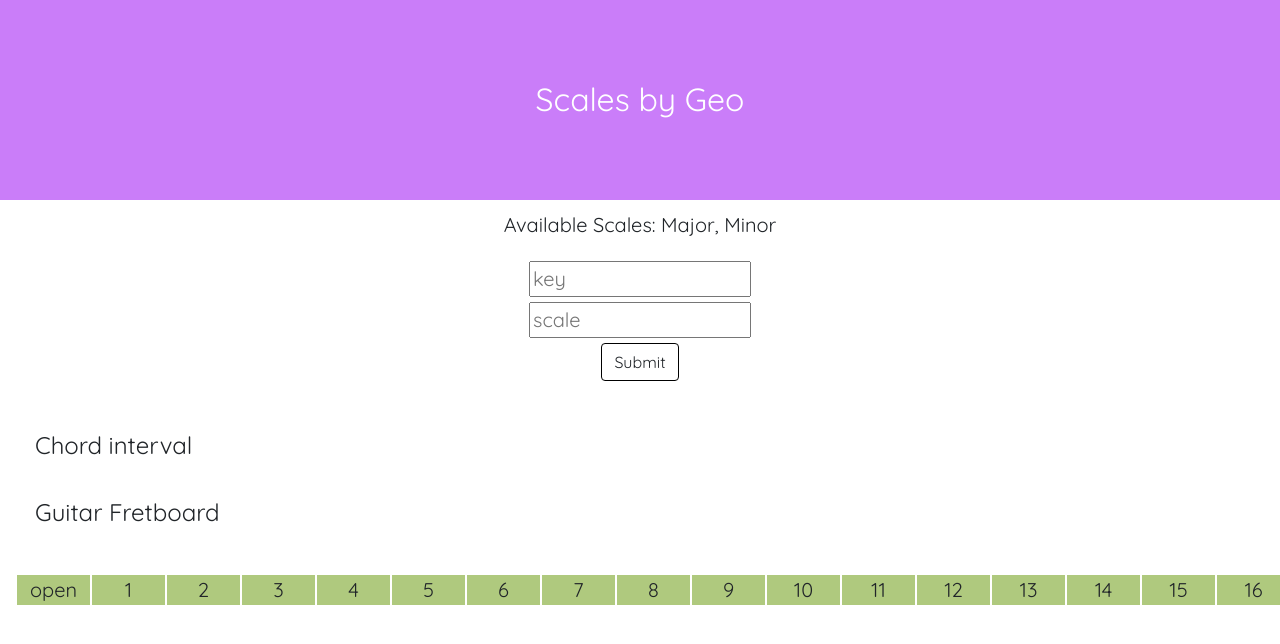
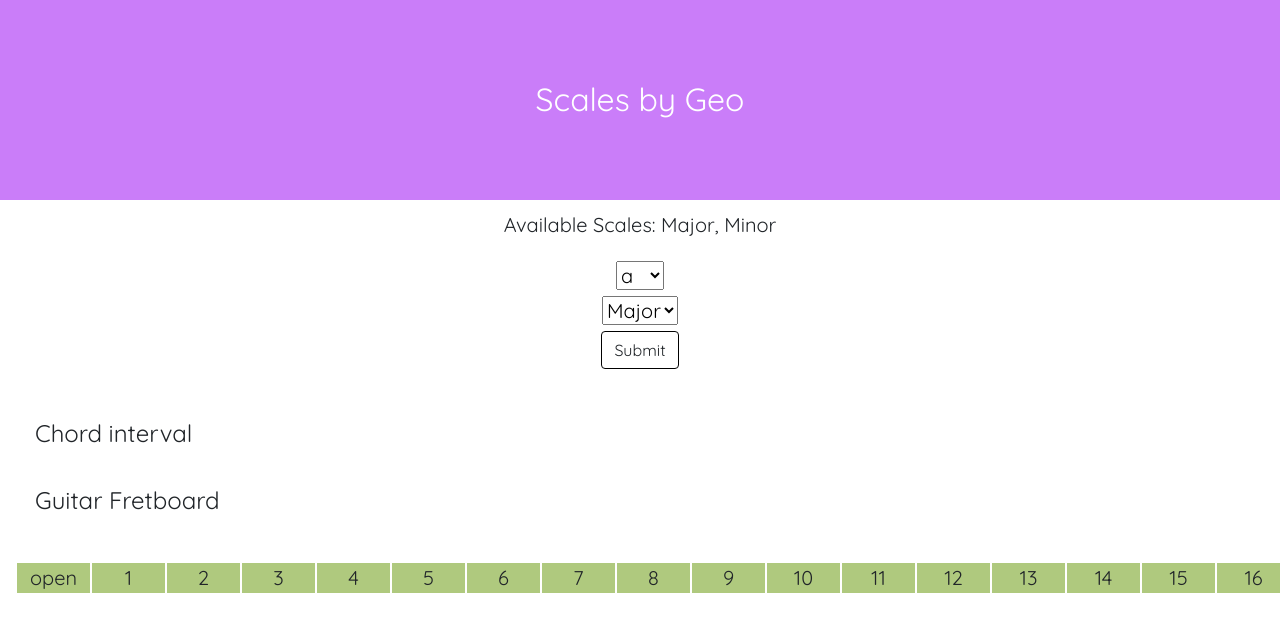
Before and after one commit to geonith-george/scales, an Angular app: page / in a window 1280 px wide. Shown: the top 644 px of the page. Built offline with nearby package versions, Linux system fonts and the light colour scheme.

Commit message:
add options

```diff
--- a/src/app/scale-components/options/options.component.html
+++ b/src/app/scale-components/options/options.component.html
@@ -6,11 +6,29 @@
     </div>
 
     <div>
-      <input type="text" placeholder="Key" #key style="text-transform:lowercase;" required>
+      <!-- <input type="text" placeholder="Key" #key style="text-transform:lowercase;" required> -->
+      <select name="key" id="key" #key>
+        <option value="a" #key>a</option>
+        <option value="a#" #key>a#</option>
+        <option value="b" #key>b</option>
+        <option value="c" #key>c</option>
+        <option value="c#" #key>c#</option>
+        <option value="d" #key>d</option>
+        <option value="d#" #key>d#</option>
+        <option value="e" #key>e</option>
+        <option value="f" #key>f</option>
+        <option value="f#" #key>f#</option>
+        <option value="g" #key>g</option>
+        <option value="g#" #key>g</option>
+      </select>
     </div>
 
     <div>
-      <input type="text" placeholder="scale" #scale style="text-transform:lowercase;" required>
+      <!-- <input type="text" placeholder="scale" #scale style="text-transform:lowercase;" required> -->
+      <select name="scale" id="scale" #scale>
+        <option value="major" #scale>Major</option>
+        <option value="minor" #scale>Minor</option>
+      </select>
     </div>
 
     <div>
```
